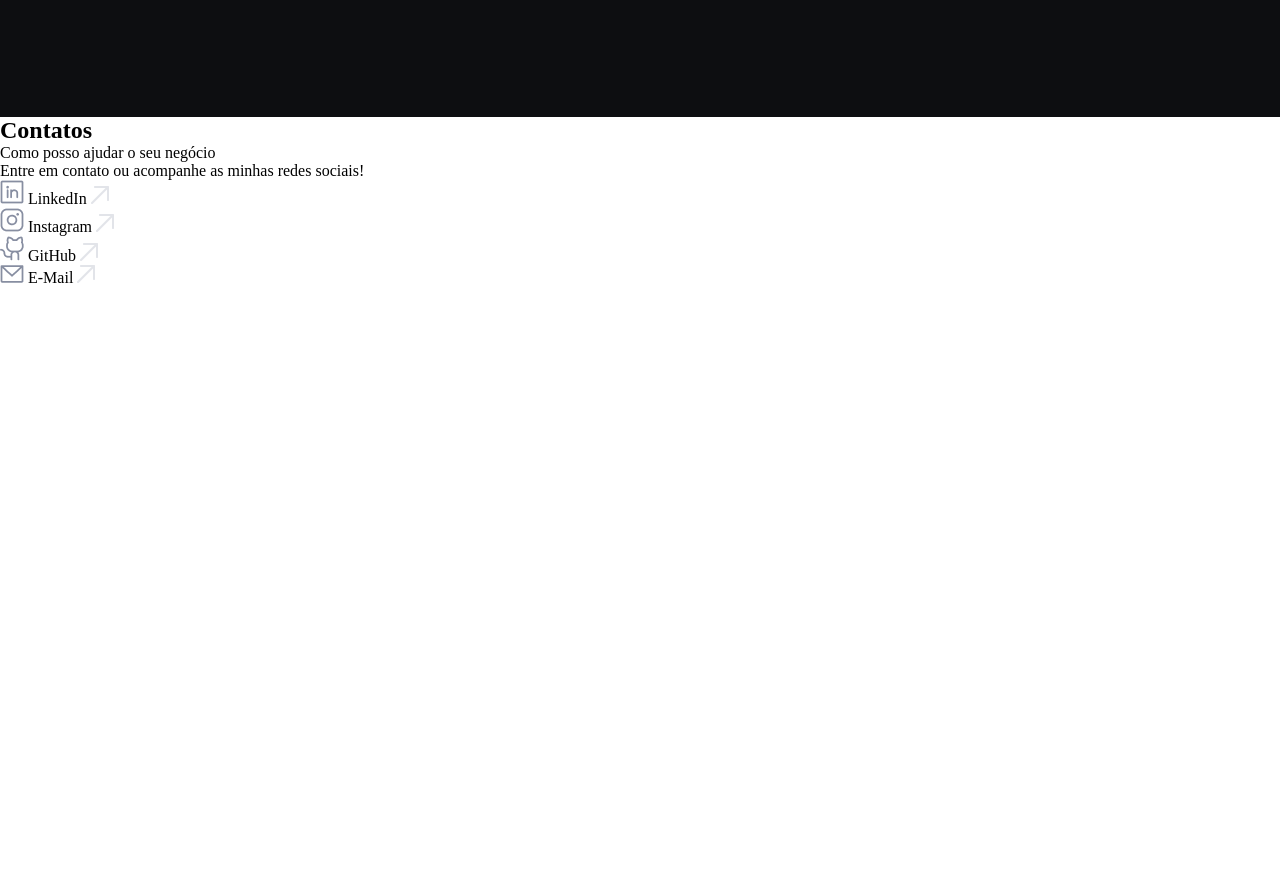
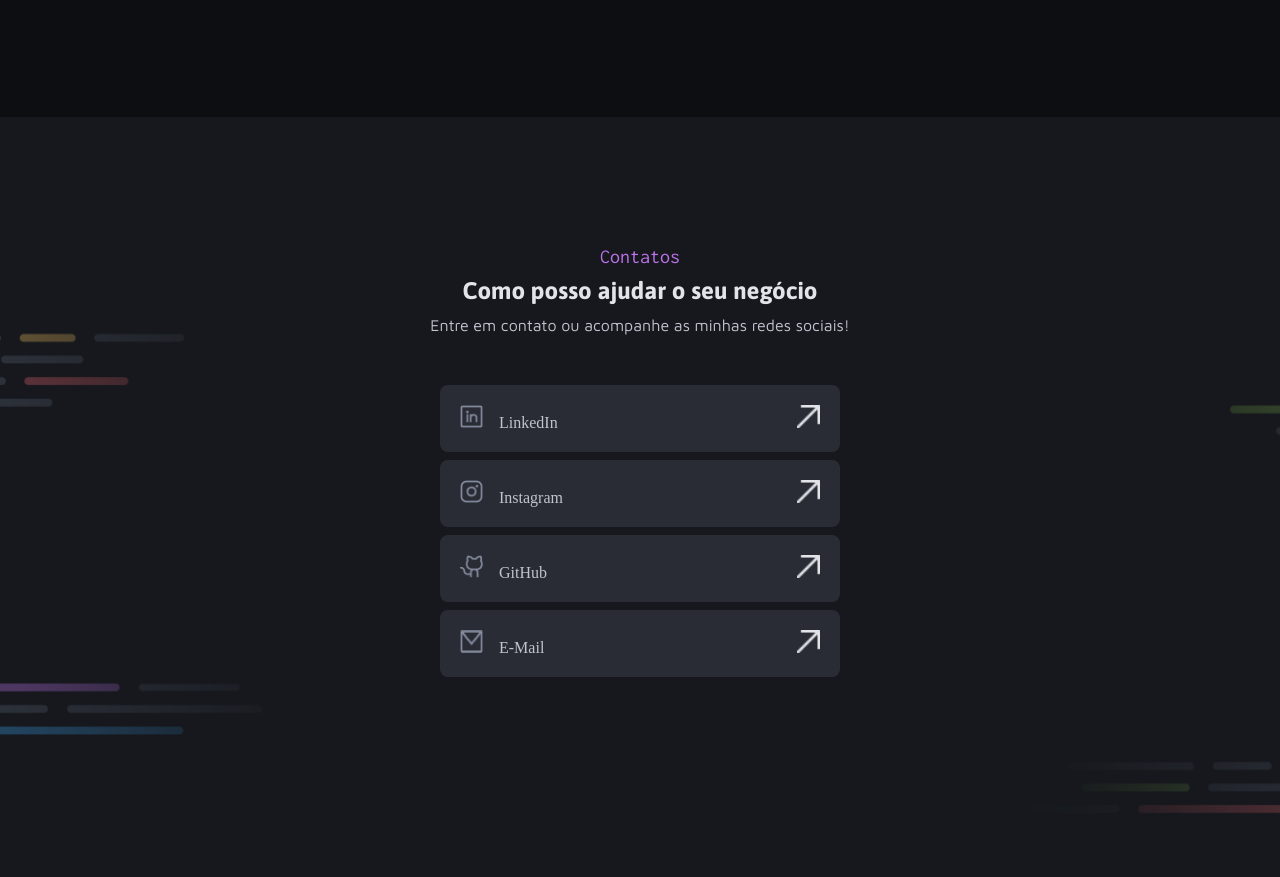
Before and after one commit to gillaercio/projeto-portfolio-dev, a plain HTML site: page index.html in a window 1280 px wide. Shown: the part 2030-2907 px from the top of the page. Before the commit the page ends 2317 px from the top, so only its background shows below. Drawn offline with Linux system fonts and the light colour scheme.

Commit message:
Footer adjustments

```diff
--- a/index.html
+++ b/index.html
@@ -182,27 +182,35 @@
     </div>
 
     <div class="links">
-      <div social-button>
+      <div class="social-button">
+        <div>
           <img src="assets/icons/LinkedInLogo.png" alt="Logo LinkedIn">
           <span>LinkedIn</span>
+        </div>
         <img src="assets/icons/ArrowUpRight.png" alt="ícone seta para cima e direita">
       </div>
 
-      <div social-button></div>
+      <div class="social-button">
+        <div>
           <img src="assets/icons/InstagramLogo.png" alt="Logo Instagram">
           <span>Instagram</span>
+        </div>
         <img src="assets/icons/ArrowUpRight.png" alt="ícone seta para cima e direita">
       </div>
 
-      <div social-button></div>
+      <div class="social-button">
+        <div>
           <img src="assets/icons/GitHubLogo.png" alt="Logo GitHub">
           <span>GitHub</span>
+        </div>
         <img src="assets/icons/ArrowUpRight.png" alt="ícone seta para cima e direita">
       </div>
 
-      <div social-button></div>
+      <div class="social-button">
+        <div>
           <img src="assets/icons/MailLogo.png" alt="Logo E-Mail">
           <span>E-Mail</span>
+        </div>
         <img src="assets/icons/ArrowUpRight.png" alt="ícone seta para cima e direita">
       </div>
     </div>
--- /dev/null
+++ b/styles/footer.css
@@ -0,0 +1,64 @@
+@charset "UTF-8";
+
+#contact {
+  background-image: url(../assets/images/Background_Contacts.png);
+  background-size: cover;
+
+  .top-text {
+    width: 420px;
+    margin: auto;
+    padding-block: 128px 48px;
+    text-align: center;
+    display: flex;
+    flex-direction: column;
+    gap: 8px;
+
+    h2 {
+      font: var(--subtitle);
+      color: var(--purple);
+    }
+
+    span {
+      font: var(--title-md);
+      color: var(--gray-600);
+    }
+
+    p {
+      font: var(--text-md);
+      color: var(--gray-500);
+    }
+  }
+
+  .links {
+    width: 400px;
+    margin: auto;
+    padding-bottom: 200px;
+    display: flex;
+    flex-direction: column;
+    gap: 8px;
+
+    .social-button {
+      background-color: var(--gray-300);
+      border-radius: 8px;
+      display: flex;
+      padding: 20px;
+      justify-content: space-between;
+
+      img {
+        width: 23px;
+        height: 23px;
+      }
+
+      :nth-child(2) img {
+        width: 20px;
+        height: 20px;
+      }
+
+      span {
+        padding-left: 12px;
+        color: var(--gray-500);
+      }
+
+    }
+  }
+}
--- a/styles/html.css
+++ b/styles/html.css
@@ -3,3 +3,4 @@
 @import url(header.css);
 @import url(main.css);
 @import url(aside.css);
+@import url(footer.css);
```
Lines whose indentation alone changed are shown as unchanged.
